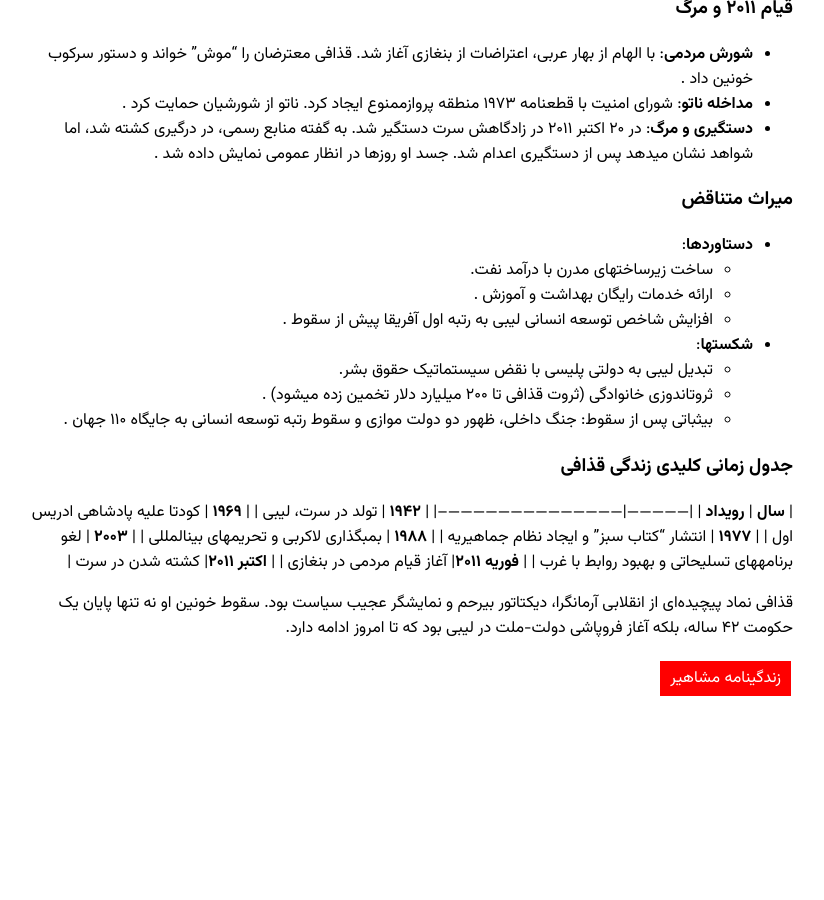
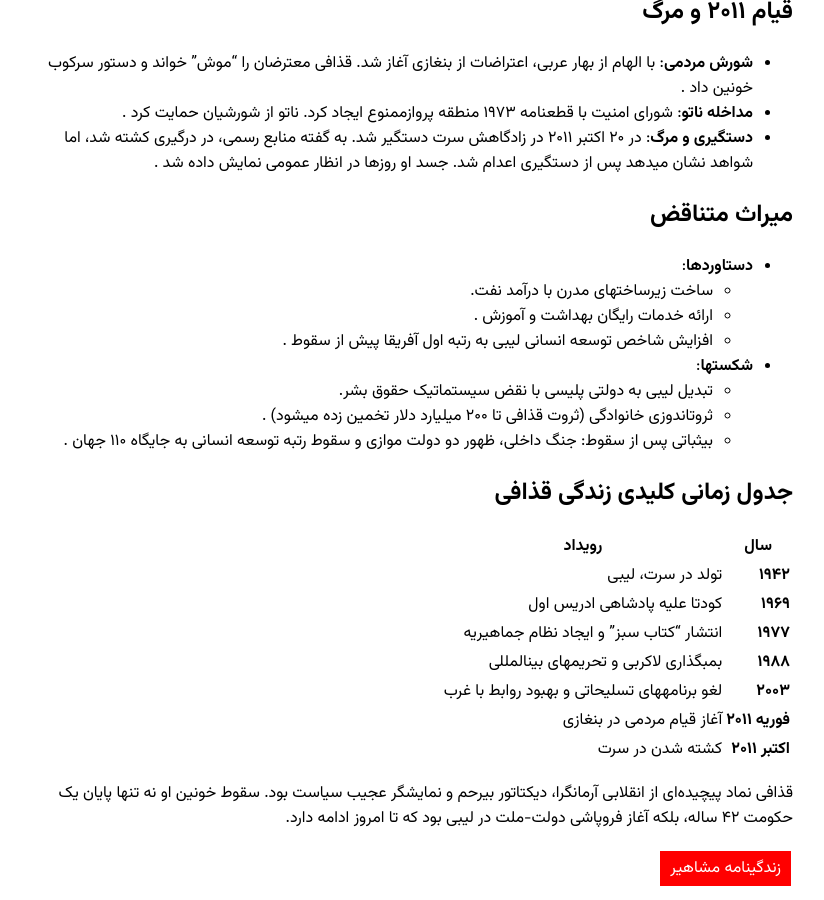
Before and after one commit to darkblog/darkblog.github.io, a Jekyll site: the page built from _posts/2025-7-3-33.md, in a window 1280 px wide and 900 px high, scrolled down 1449 px. Shown: the whole window, without its empty margins (231-1055 px from the left). Built offline with Jekyll 4.4.1, drawn with Linux system fonts in a browser that asks for light colours; before the commit the page ends 2159 px from its top, so only the background shows below that; some of the changed text lies outside the part shown.

Commit message:
Update 2025-7-3-33.md

```diff
--- a/_posts/2025-7-3-33.md
+++ b/_posts/2025-7-3-33.md
@@ -31,7 +29,7 @@ title: زندگینامه نیکلای چائوشسکو - از کارگر تا
   - اتهام مشارکت در تروریسم بینالمللی از جمله بمبگذاری هواپیمای پانآم بر فراز لاکربی (۱۹۸۸) که منجر به تحریمهای بینالمللی شد .
 - **تغییر مواضع در ۲۰۰۳**: لغو برنامههای سلاحهای کشتار جمعی و بازگشایی روابط با غرب برای لغو تحریمها .
 
-### زندگی شخصی و خانواده
+## زندگی شخصی و خانواده
 - **سبک زندگی عجیب**:
   - علاقه به زندگی در چادر حتی در سفرهای رسمی به خارج (مثلاً برپایی چادر در بروکلس) .
   - گارد محافظان شخصی متشکل از زنان .
@@ -41,12 +39,12 @@ title: زندگینامه نیکلای چائوشسکو - از کارگر تا
   - خمیس (فرمانده یگان ویژه نظامی)
   - هانیبال (مسبب بحران با سوئیس به دلیل آزار خدمتکاران) .
 
-### قیام ۲۰۱۱ و مرگ
+## قیام ۲۰۱۱ و مرگ
 - **شورش مردمی**: با الهام از بهار عربی، اعتراضات از بنغازی آغاز شد. قذافی معترضان را "موش" خواند و دستور سرکوب خونین داد .
 - **مداخله ناتو**: شورای امنیت با قطعنامه ۱۹۷۳ منطقه پروازممنوع ایجاد کرد. ناتو از شورشیان حمایت کرد .
 - **دستگیری و مرگ**: در ۲۰ اکتبر ۲۰۱۱ در زادگاهش سرت دستگیر شد. به گفته منابع رسمی، در درگیری کشته شد، اما شواهد نشان میدهد پس از دستگیری اعدام شد. جسد او روزها در انظار عمومی نمایش داده شد .
 
-### میراث متناقض
+## میراث متناقض
 - **دستاوردها**:
   - ساخت زیرساختهای مدرن با درآمد نفت.
   - ارائه خدمات رایگان بهداشت و آموزش .
@@ -56,7 +54,8 @@ title: زندگینامه نیکلای چائوشسکو - از کارگر تا
   - ثروتاندوزی خانوادگی (ثروت قذافی تا ۲۰۰ میلیارد دلار تخمین زده میشود) .
   - بیثباتی پس از سقوط: جنگ داخلی، ظهور دو دولت موازی و سقوط رتبه توسعه انسانی به جایگاه ۱۱۰ جهان .
 
-### جدول زمانی کلیدی زندگی قذافی
+## جدول زمانی کلیدی زندگی قذافی
+
 | **سال**       | **رویداد**                                 |
 |---------------|--------------------------------------------|
 | **۱۹۴۲**      | تولد در سرت، لیبی                          |
```
Also changed, not shown: other parts of _posts/2025-7-3-33.md (+5 -7 lines).
